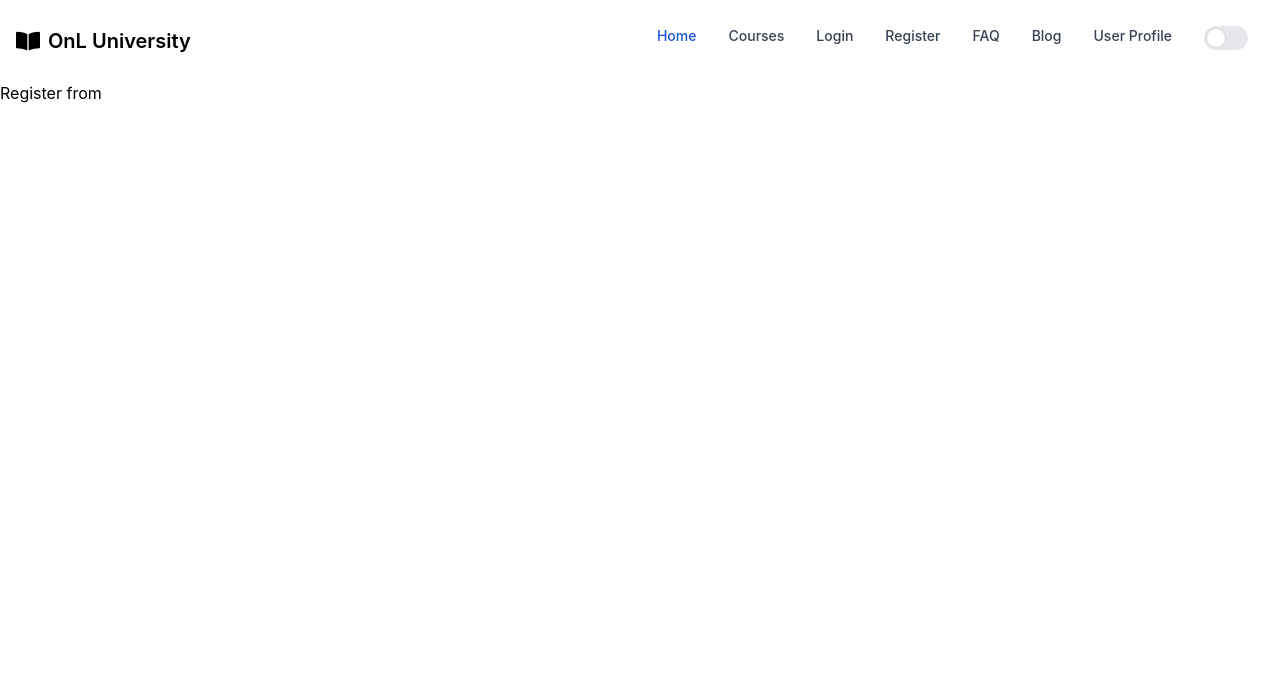
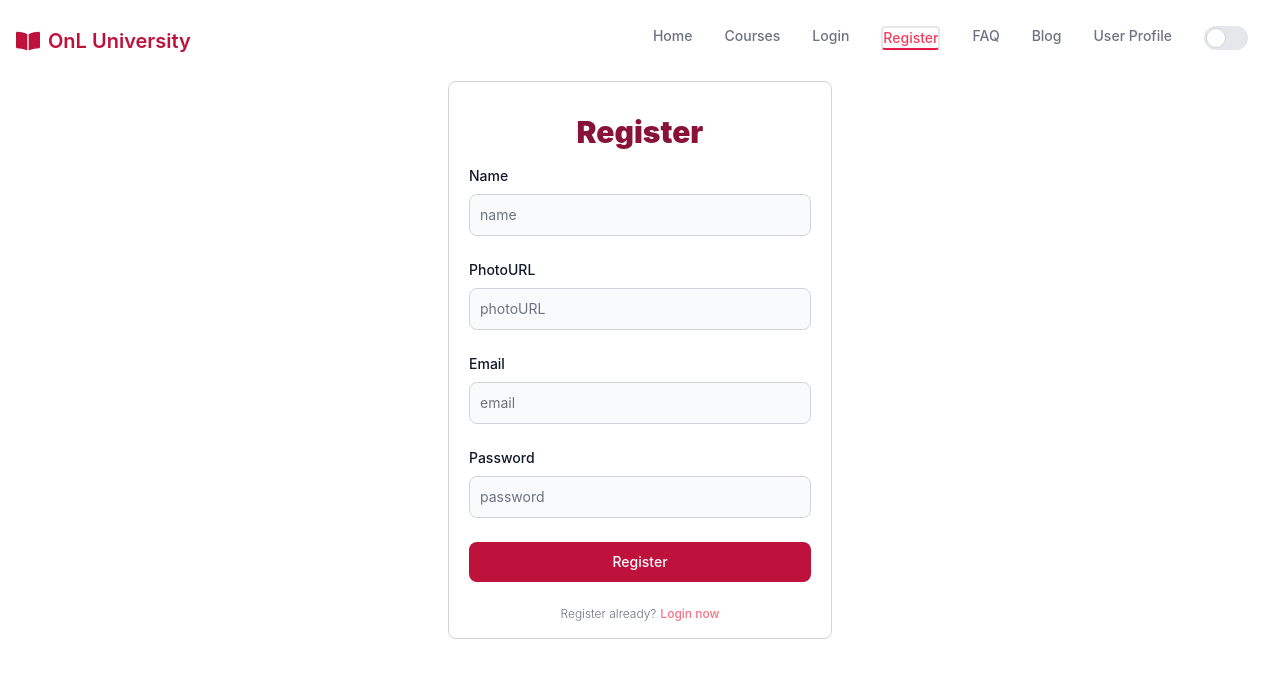
Before and after one commit to arifbiswas/Onl-University-client, a React (Create React App) app: page /register in a window 1280 px wide. Shown: the top 678 px of the page. Built offline with nearby package versions, Linux system fonts and the light colour scheme.

Commit message:
routes set all pageses

```diff
--- a/src/pages/pages/Login.js
+++ b/src/pages/pages/Login.js
@@ -1,21 +1,24 @@
 import React from "react";
 import { FaGithub, FaGoogle } from "react-icons/fa";
+import { NavLink } from "react-router-dom";
 
 const Login = () => {
   return (
     <div className="w-96 mx-auto border border-gray-300 py-4 px-5 rounded-lg">
-        <h2 className="text-3xl text-center text-blue-900 my-4 font-bold">Login</h2>
+      <h2 className="text-3xl text-center text-rose-900 my-4 font-black">
+        Login
+      </h2>
       <hr className="border border-zinc-300 " />
-        <button
-          className="my-3 btn border w-full rounded-lg py-3 flex bg-blue-800 justify-center"
-        >
-            <span className="text-2xl mr-2 text-white"><FaGoogle></FaGoogle></span>
+      <button className="my-3 btn border w-full rounded-lg py-3 flex bg-rose-800 justify-center">
+        <span className="text-2xl mr-2 text-white">
+          <FaGoogle></FaGoogle>
+        </span>
         <span className="text-white font-bold">Login with Google</span>
       </button>
-        <button
-          className="my-3 btn border w-full rounded-lg py-3 flex bg-black justify-center"
-        >
-            <span className="text-2xl mr-2 text-white"><FaGithub></FaGithub></span>
+      <button className="my-3 btn border w-full rounded-lg py-3 flex bg-black justify-center">
+        <span className="text-2xl mr-2 text-white">
+          <FaGithub></FaGithub>
+        </span>
         <span className="text-white font-bold">Login with Github</span>
       </button>
       <hr className="border border-zinc-300 mb-5" />
@@ -31,7 +34,7 @@
           <input
             type="email"
             id="email"
-            className="bg-gray-50 border border-gray-300 text-gray-900 text-sm rounded-lg focus:ring-blue-500 focus:border-blue-500 block w-full p-2.5 dark:bg-gray-700 dark:border-gray-600 dark:placeholder-gray-400 dark:text-white dark:focus:ring-blue-500 dark:focus:border-blue-500"
+            className="bg-gray-50 border border-gray-300 text-gray-900 text-sm rounded-lg focus:ring-rose-500 focus:border-rose-500 block w-full p-2.5 dark:bg-gray-700 dark:border-gray-600 dark:placeholder-gray-400 dark:text-white dark:focus:ring-rose-500 dark:focus:border-rose-500"
             placeholder="email"
             required=""
           />
@@ -47,17 +50,23 @@
             type="password"
             id="password"
             placeholder="password"
-            className="bg-gray-50 border border-gray-300 text-gray-900 text-sm rounded-lg focus:ring-blue-500 focus:border-blue-500 block w-full p-2.5 dark:bg-gray-700 dark:border-gray-600 dark:placeholder-gray-400 dark:text-white dark:focus:ring-blue-500 dark:focus:border-blue-500"
+            className="bg-gray-50 border border-gray-300 text-gray-900 text-sm rounded-lg focus:ring-rose-500 focus:border-rose-500 block w-full p-2.5 dark:bg-gray-700 dark:border-gray-600 dark:placeholder-gray-400 dark:text-white dark:focus:ring-rose-500 dark:focus:border-rose-500"
             required=""
           />
         </div>
         <button
           type="submit"
-          className="text-white bg-blue-700 hover:bg-blue-800 focus:ring-4 focus:outline-none focus:ring-blue-300 font-medium rounded-lg text-sm w-full  px-5 py-2.5 text-center dark:bg-blue-600 dark:hover:bg-blue-700 dark:focus:ring-blue-800"
+          className="text-white bg-rose-700 hover:bg-rose-800 focus:ring-4 focus:outline-none focus:ring-rose-300 font-medium rounded-lg text-sm w-full  px-5 py-2.5 text-center dark:bg-rose-600 dark:hover:bg-rose-700 dark:focus:ring-rose-800"
         >
-          login
+          Login
         </button>
       </form>
+      <div className="flex flex-col items-center mt-5">
+        <p className="mt-1 text-xs font-light text-gray-500">
+          New visit this site?
+          <NavLink to='/register' className="ml-1 font-medium text-rose-400">Register now</NavLink>
+        </p>
+      </div>
     </div>
   );
 };
--- a/src/pages/pages/Register.js
+++ b/src/pages/pages/Register.js
@@ -1,11 +1,90 @@
-import React from 'react';
+import React from "react";
+import { NavLink } from "react-router-dom";
 
 const Register = () => {
-    return (
-        <div>
-            <h1>Register from</h1>
+  return (
+    <div className="w-96 mx-auto border border-gray-300 py-4 px-5 rounded-lg">
+      <h2 className="text-3xl text-center text-rose-900 my-4 font-black">
+        Register
+      </h2>
+
+
+      <form>
+        <div className="mb-6">
+          <label
+            for="name"
+            className="block mb-2 text-sm font-medium text-gray-900 dark:text-gray-300"
+          >
+            Name
+          </label>
+          <input
+            type="name"
+            id="name"
+            className="bg-gray-50 border border-gray-300 text-gray-900 text-sm rounded-lg focus:ring-rose-500 focus:border-rose-500 block w-full p-2.5 dark:bg-gray-700 dark:border-gray-600 dark:placeholder-gray-400 dark:text-white dark:focus:ring-rose-500 dark:focus:border-rose-500"
+            placeholder="name"
+
+          />
         </div>
-    );
+        <div className="mb-6">
+          <label
+            for="photoURL"
+            className="block mb-2 text-sm font-medium text-gray-900 dark:text-gray-300"
+          >
+            PhotoURL
+          </label>
+          <input
+            type="photoURL"
+            id="photoURL"
+            className="bg-gray-50 border border-gray-300 text-gray-900 text-sm rounded-lg focus:ring-rose-500 focus:border-rose-500 block w-full p-2.5 dark:bg-gray-700 dark:border-gray-600 dark:placeholder-gray-400 dark:text-white dark:focus:ring-rose-500 dark:focus:border-rose-500"
+            placeholder="photoURL"
+
+          />
+        </div>
+        <div className="mb-6">
+          <label
+            for="email"
+            className="block mb-2 text-sm font-medium text-gray-900 dark:text-gray-300"
+          >
+            Email
+          </label>
+          <input
+            type="email"
+            id="email"
+            className="bg-gray-50 border border-gray-300 text-gray-900 text-sm rounded-lg focus:ring-rose-500 focus:border-rose-500 block w-full p-2.5 dark:bg-gray-700 dark:border-gray-600 dark:placeholder-gray-400 dark:text-white dark:focus:ring-rose-500 dark:focus:border-rose-500"
+            placeholder="email"
+            required
+          />
+        </div>
+        <div className="mb-6">
+          <label
+            for="password"
+            className="block mb-2 text-sm font-medium text-gray-900 dark:text-gray-300"
+          >
+            Password
+          </label>
+          <input
+            type="password"
+            id="password"
+            placeholder="password"
+            className="bg-gray-50 border border-gray-300 text-gray-900 text-sm rounded-lg focus:ring-rose-500 focus:border-rose-500 block w-full p-2.5 dark:bg-gray-700 dark:border-gray-600 dark:placeholder-gray-400 dark:text-white dark:focus:ring-rose-500 dark:focus:border-rose-500"
+            required
+          />
+        </div>
+        <button
+          type="submit"
+          className="text-white bg-rose-700 hover:bg-rose-800 focus:ring-4 focus:outline-none focus:ring-rose-300 font-medium rounded-lg text-sm w-full  px-5 py-2.5 text-center dark:bg-rose-600 dark:hover:bg-rose-700 dark:focus:ring-rose-800"
+        >
+          Register
+        </button>
+      </form>
+      <div className="flex flex-col items-center mt-5">
+        <p className="mt-1 text-xs font-light text-gray-500">
+          Register already?
+          <NavLink to='/login' className="ml-1 font-medium text-rose-400">Login now</NavLink>
+        </p>
+      </div>
+    </div>
+  );
 };
 
 export default Register;
--- a/src/pages/shearedPages/Header.js
+++ b/src/pages/shearedPages/Header.js
@@ -1,6 +1,6 @@
 import React from "react";
 import { NavLink } from "react-router-dom";
-import { FaBookOpen, FaMoon } from 'react-icons/fa';
+import { FaBookOpen } from 'react-icons/fa';
 import { useState } from "react";
 
 const Header = () => {
@@ -15,9 +15,9 @@
       <div>
         <nav className="bg-white border-gray-200 px-2 sm:px-4 py-2.5 rounded dark:bg-gray-900">
           <div className="container flex flex-wrap justify-between items-center mx-auto">
-            <NavLink to="/home" className="flex items-center">
-              <span className="text-2xl mr-2"><FaBookOpen></FaBookOpen></span>
-              <span className="self-center text-xl font-semibold whitespace-nowrap dark:text-white">
+            <NavLink to="/home" className="flex items-center" >
+              <span className="text-2xl mr-2 font-black text-rose-700"><FaBookOpen></FaBookOpen></span>
+              <span className="self-center text-xl font-semibold whitespace-nowrap font-black text-rose-700">
                 OnL University
               </span>
             </NavLink>
@@ -25,7 +25,7 @@
             onClick={()=>setOpen(!open)}
               data-collapse-toggle="navbar-default"
               type="button"
-              className="inline-flex items-center p-2 ml-3 text-sm text-gray-500 rounded-lg md:hidden hover:bg-gray-100 focus:outline-none focus:ring-2 focus:ring-gray-200 dark:text-gray-400 dark:hover:bg-gray-700 dark:focus:ring-gray-600"
+              className="inline-flex items-center p-2 ml-3 text-sm text-gray-500 rounded-lg md:hidden hover:bg-gray-100 focus:outline-none focus:ring-2 focus:ring-gray-200 dark:text-gray-400 dark:hover:bg-gray-500 dark:focus:ring-gray-600"
               aria-controls="navbar-default"
               aria-expanded={false}
             >
@@ -48,12 +48,12 @@
               className={`${open ? '' :'hidden'} w-full md:block md:w-auto`}
               id="navbar-default"
             >
-              <ul className="flex flex-col p-4 mt-4 bg-gray-50 rounded-lg border border-gray-100 md:flex-row md:space-x-8 md:mt-0 md:text-sm md:font-medium md:border-0 md:bg-white dark:bg-gray-800 md:dark:bg-gray-900 dark:border-gray-700">
+              <ul className="flex flex-col p-4 mt-4 bg-gray-50 rounded-lg border border-gray-100 md:flex-row md:space-x-8 md:mt-0 md:text-sm md:font-medium md:border-0 md:bg-white dark:bg-gray-800 md:dark:bg-gray-900 dark:border-gray-500">
+
                 <li>
                   <NavLink
-                    to="/"
-                    className="block py-2 pr-4 pl-3 text-white bg-blue-700 rounded md:bg-transparent md:text-blue-700 md:p-0 dark:text-white"
-                    aria-current="page"
+                    to="/home"
+                    className={({isActive})=>isActive ?"block py-2 pr-4 pl-3 text-white bg-rose-500  rounded md:bg-transparent md:text-rose-500 md:p-0 dark:text-white  border-2  border-b-rose-600" : "block py-2 pr-4 pl-3 text-gray-500 rounded hover:bg-gray-100 md:hover:bg-transparent md:border-0 md:hover:text-rose-500 md:p-0 dark:text-gray-400 md:dark:hover:text-white dark:hover:bg-gray-500  dark:hover:text-white md:dark:hover:bg-transparent "}
                   >
                     Home
                   </NavLink>
@@ -61,7 +61,7 @@
                 <li>
                   <NavLink
                     to="/courses"
-                    className="block py-2 pr-4 pl-3 text-gray-700 rounded hover:bg-gray-100 md:hover:bg-transparent md:border-0 md:hover:text-blue-700 md:p-0 dark:text-gray-400 md:dark:hover:text-white dark:hover:bg-gray-700 dark:hover:text-white md:dark:hover:bg-transparent"
+                    className={({isActive})=>isActive ?"block py-2 pr-4 pl-3 text-white bg-rose-500  md:bg-transparent md:text-rose-500 md:p-0 dark:text-white border-2  border-b-rose-600 rounded" : "block py-2 pr-4 pl-3 text-gray-500 rounded hover:bg-gray-100 md:hover:bg-transparent md:border-0 md:hover:text-rose-500 md:p-0 dark:text-gray-400 md:dark:hover:text-white dark:hover:bg-gray-500 dark:hover:text-white md:dark:hover:bg-transparent "}
                   >
                     Courses
                   </NavLink>
@@ -69,7 +69,7 @@
                 <li>
                   <NavLink
                     to="/login"
-                    className="block py-2 pr-4 pl-3 text-gray-700 rounded hover:bg-gray-100 md:hover:bg-transparent md:border-0 md:hover:text-blue-700 md:p-0 dark:text-gray-400 md:dark:hover:text-white dark:hover:bg-gray-700 dark:hover:text-white md:dark:hover:bg-transparent"
+                    className={({isActive})=>isActive ?"block py-2 pr-4 pl-3 text-white bg-rose-500  md:bg-transparent md:text-rose-500 md:p-0 dark:text-white border-2  border-b-rose-600 rounded" : "block py-2 pr-4 pl-3 text-gray-500 rounded hover:bg-gray-100 md:hover:bg-transparent md:border-0 md:hover:text-rose-500 md:p-0 dark:text-gray-400 md:dark:hover:text-white dark:hover:bg-gray-500 dark:hover:text-white md:dark:hover:bg-transparent "}
                   >
                     Login
                   </NavLink>
@@ -77,7 +77,7 @@
                 <li>
                   <NavLink
                     to="register"
-                    className="block py-2 pr-4 pl-3 text-gray-700 rounded hover:bg-gray-100 md:hover:bg-transparent md:border-0 md:hover:text-blue-700 md:p-0 dark:text-gray-400 md:dark:hover:text-white dark:hover:bg-gray-700 dark:hover:text-white md:dark:hover:bg-transparent"
+                    className={({isActive})=>isActive ?"block py-2 pr-4 pl-3 text-white bg-rose-500  md:bg-transparent md:text-rose-500 md:p-0 dark:text-white border-2  border-b-rose-600 rounded" : "block py-2 pr-4 pl-3 text-gray-500 rounded hover:bg-gray-100 md:hover:bg-transparent md:border-0 md:hover:text-rose-500 md:p-0 dark:text-gray-400 md:dark:hover:text-white dark:hover:bg-gray-500 dark:hover:text-white md:dark:hover:bg-transparent "}
                   >
                     Register
                   </NavLink>
@@ -85,7 +85,7 @@
                 <li>
                   <NavLink
                     to="faq"
-                    className="block py-2 pr-4 pl-3 text-gray-700 rounded hover:bg-gray-100 md:hover:bg-transparent md:border-0 md:hover:text-blue-700 md:p-0 dark:text-gray-400 md:dark:hover:text-white dark:hover:bg-gray-700 dark:hover:text-white md:dark:hover:bg-transparent"
+                    className={({isActive})=>isActive ?"block py-2 pr-4 pl-3 text-white bg-rose-500  md:bg-transparent md:text-rose-500 md:p-0 dark:text-white border-2  border-b-rose-600 rounded" : "block py-2 pr-4 pl-3 text-gray-500 rounded hover:bg-gray-100 md:hover:bg-transparent md:border-0 md:hover:text-rose-500 md:p-0 dark:text-gray-400 md:dark:hover:text-white dark:hover:bg-gray-500 dark:hover:text-white md:dark:hover:bg-transparent "}
                   >
                     FAQ
                   </NavLink>
@@ -93,7 +93,7 @@
                 <li>
                   <NavLink
                     to="blog"
-                    className="block py-2 pr-4 pl-3 text-gray-700 rounded hover:bg-gray-100 md:hover:bg-transparent md:border-0 md:hover:text-blue-700 md:p-0 dark:text-gray-400 md:dark:hover:text-white dark:hover:bg-gray-700 dark:hover:text-white md:dark:hover:bg-transparent"
+                    className={({isActive})=>isActive ?"block py-2 pr-4 pl-3 text-white bg-rose-500  md:bg-transparent md:text-rose-500 md:p-0 dark:text-white border-2  border-b-rose-600 rounded" : "block py-2 pr-4 pl-3 text-gray-500 rounded hover:bg-gray-100 md:hover:bg-transparent md:border-0 md:hover:text-rose-500 md:p-0 dark:text-gray-400 md:dark:hover:text-white dark:hover:bg-gray-500 dark:hover:text-white md:dark:hover:bg-transparent "}
                   >
                     Blog
                   </NavLink>
@@ -101,7 +101,7 @@
                 <li>
                   <NavLink
                     to="profile"
-                    className="block py-2 pr-4 pl-3 text-gray-700 rounded hover:bg-gray-100 md:hover:bg-transparent md:border-0 md:hover:text-blue-700 md:p-0 dark:text-gray-400 md:dark:hover:text-white dark:hover:bg-gray-700 dark:hover:text-white md:dark:hover:bg-transparent"
+                    className="block py-2 pr-4 pl-3 text-gray-500 rounded hover:bg-gray-100 md:hover:bg-transparent md:border-0 md:hover:text-rose-500 md:p-0 dark:text-gray-400 md:dark:hover:text-white dark:hover:bg-gray-500 dark:hover:text-white md:dark:hover:bg-transparent"
                   >
                     User Profile
                   </NavLink>
@@ -119,7 +119,7 @@
                       className="sr-only peer"
                       checked={on}
                     />
-                    <div class="w-11 h-6 bg-gray-200 rounded-full peer peer-focus:ring-4 peer-focus:ring-blue-300 dark:peer-focus:ring-blue-800 dark:bg-gray-700 peer-checked:after:translate-x-full peer-checked:after:border-white after:content-[''] after:absolute after:top-0.5 after:left-[2px] after:bg-white after:border-gray-300 after:border after:rounded-full after:h-5 after:w-5 after:transition-all dark:border-gray-600 peer-checked:bg-blue-600"></div>
+                    <div className="w-11 h-6 bg-gray-200 rounded-full peer peer-focus:ring-4 peer-focus:ring-rose-300 dark:peer-focus:ring-rose-800 dark:bg-gray-500 peer-checked:after:translate-x-full peer-checked:after:border-white after:content-[''] after:absolute after:top-0.5 after:left-[2px] after:bg-white after:border-gray-300 after:border after:rounded-full after:h-5 after:w-5 after:transition-all dark:border-gray-600 peer-checked:bg-rose-600"></div>
 
                   </label>
                 </li>
```
Also changed, not shown: src/Routers/Routes.js (+15 -0 lines), src/pages/pages/Blog.js (added, +11 -0 lines), src/pages/pages/FAQ.js (added, +11 -0 lines), src/pages/pages/Home.js (+39 -5 lines). Lines whose indentation alone changed are shown as unchanged.
